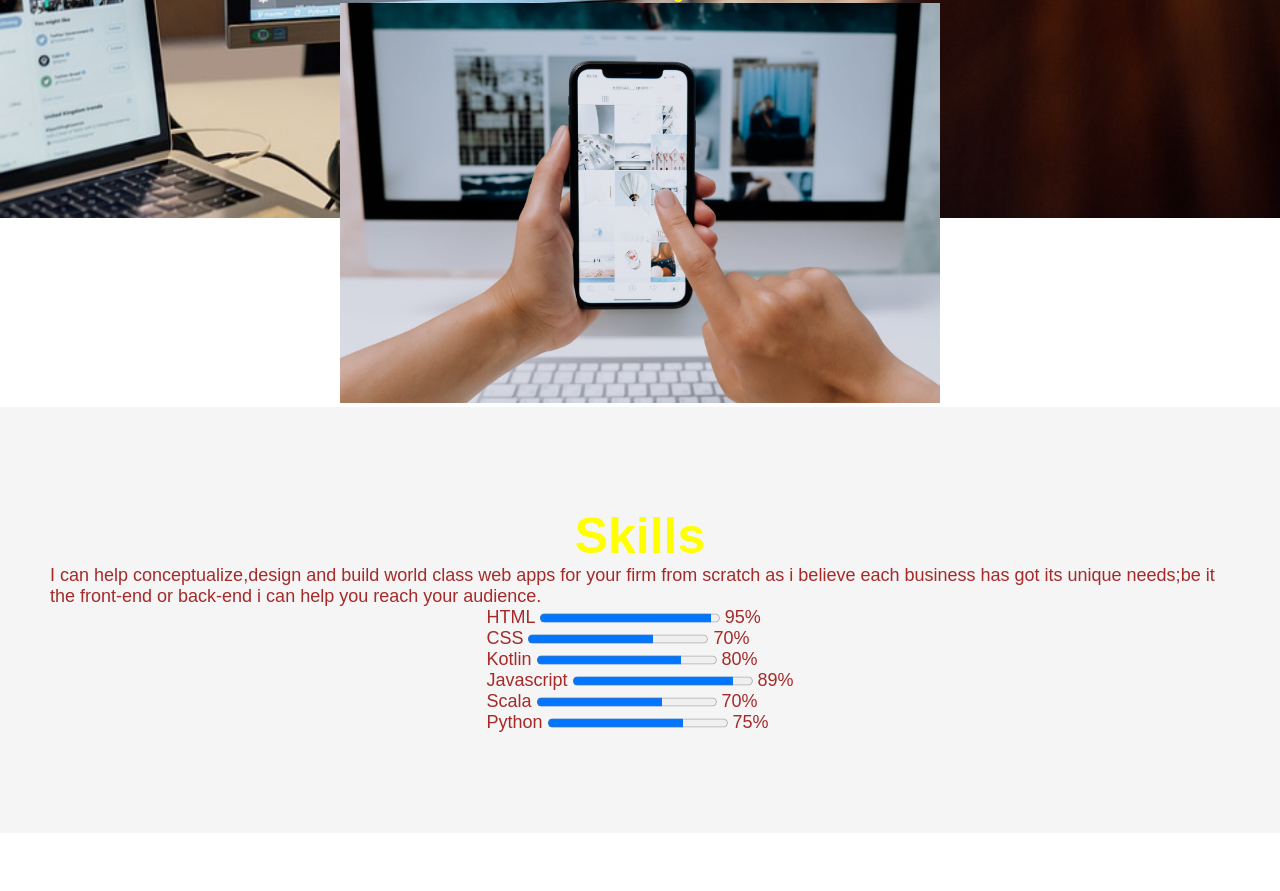
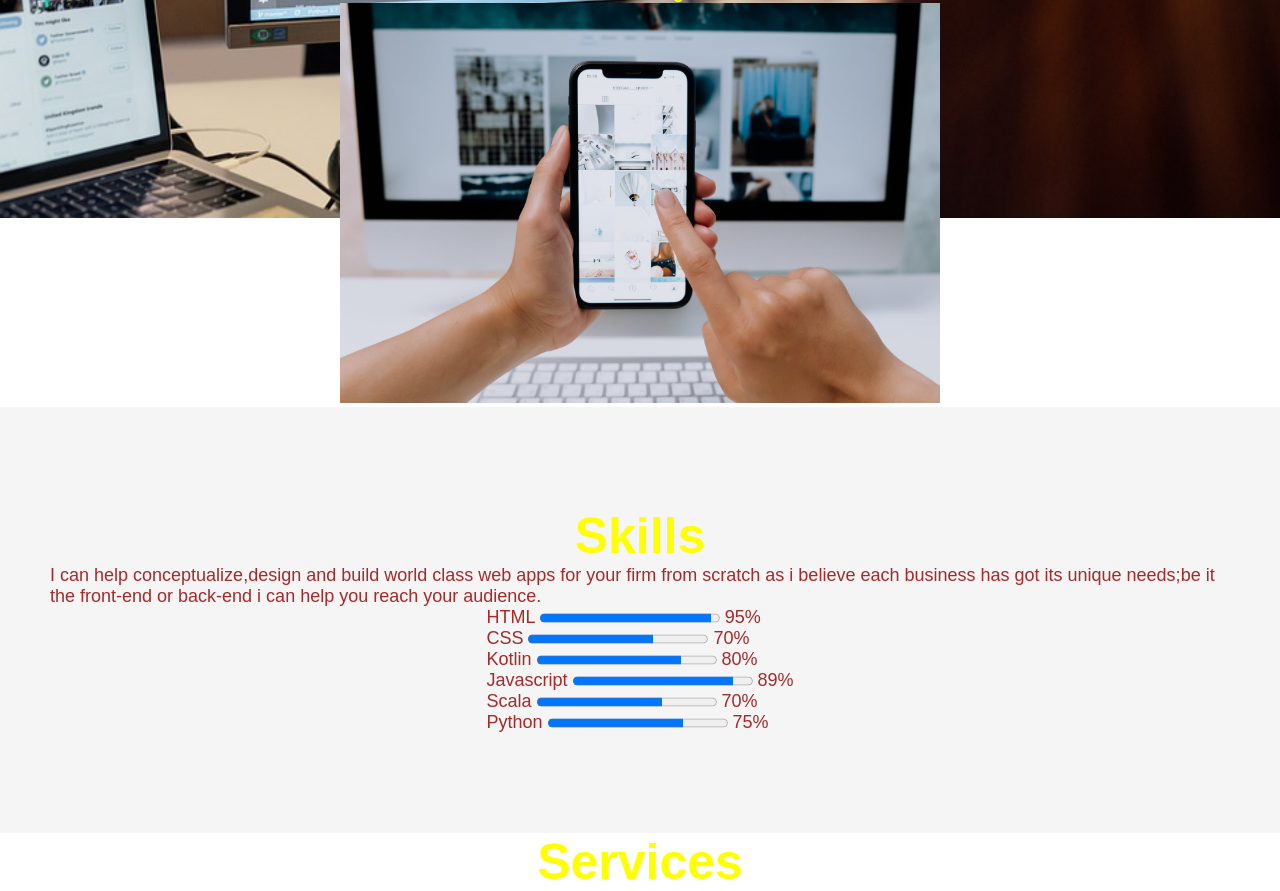
Before and after one commit to Charlesopuba/My-personal-portfolio, a plain HTML site: page index.html in a window 1280 px wide. Shown: the part 582-1473 px from the top of the page. Before the commit the page ends 1415 px from the top, so only its background shows below. Drawn offline with Linux system fonts and the light colour scheme.

Commit message:
add services

```diff
--- a/index.html
+++ b/index.html
@@ -85,10 +85,13 @@
                                         <span>75%</span>
                                         </p>
                     </div>
-
-
                 </div>
             </div>
+        </section>
+        <section id="services">
+            <div class="section">
+                <h1>Services</h1>
+
         </section>
 
 
```
Also changed, not shown: styles.css (line endings or trailing spaces).
